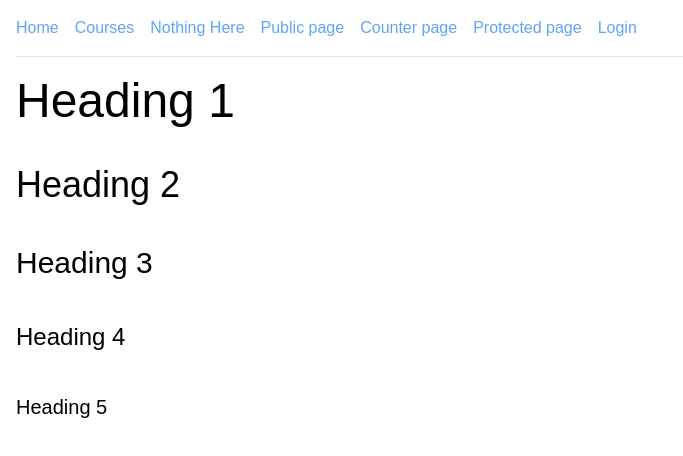
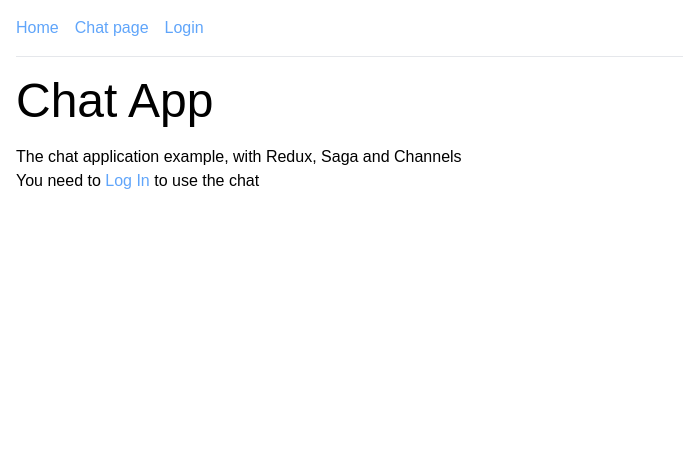
Before and after one commit to turcuciprian/0005_cwc_Chat-app-with-nodejs-redux-and-saga, a React (Create React App) app: page / in a window 1280 px wide. Shown: the top 456 px of the page, without its empty margins (0-683 px from the left). Built offline with nearby package versions, Linux system fonts and the light colour scheme.

Commit message:
server + pages with routing and logic

```diff
--- a/package.json
+++ b/package.json
@@ -12,6 +12,7 @@
     "@types/react": "^18.0.24",
     "@types/react-dom": "^18.0.8",
     "autoprefixer": "^10.4.13",
+    "express": "^4.18.2",
     "postcss": "^8.4.18",
     "react": "^18.2.0",
     "react-dom": "^18.2.0",
@@ -19,6 +20,8 @@
     "react-router-dom": "^6.4.2",
     "react-scripts": "5.0.1",
     "redux-saga": "^1.2.1",
+    "socket.io": "^4.5.3",
+    "socket.io-client": "^4.5.3",
     "typescript": "^4.8.4",
     "web-vitals": "^2.1.4"
   },
--- /dev/null
+++ b/src/pages/Chat/index.tsx
@@ -0,0 +1,16 @@
+import { Link, useParams } from 'react-router-dom'
+import { capitalizeString } from '../../libs/parse';
+import './style.css'
+
+export default function ChatPage() {
+    return (
+        <div>
+            <h2>
+                Chat Page
+            </h2>
+
+            <p>This is a great course. You're gonna love it!</p>
+
+        </div>
+    );
+}
--- a/src/pages/Home/index.tsx
+++ b/src/pages/Home/index.tsx
@@ -1,13 +1,13 @@
+import { Link } from 'react-router-dom';
+import { pathLocations } from '../../routes/path';
 import './style.css'
 
 export default function Home() {
     return (
         <div>
-            <h1>Heading 1</h1>
-            <h2>Heading 2</h2>
-            <h3>Heading 3</h3>
-            <h4>Heading 4</h4>
-            <h5>Heading 5</h5>
+            <h1>Chat App</h1>
+            <p>The chat application example, with Redux, Saga and Channels</p>
+            <p>You need to <Link to={pathLocations.loginPage}>Log In</Link> to use the chat</p>
         </div>
     );
 }
--- a/src/pages/Layout/index.tsx
+++ b/src/pages/Layout/index.tsx
@@ -1,8 +1,12 @@
+import { useDispatch, useSelector } from 'react-redux';
 import { Link, Outlet } from 'react-router-dom'
 import { pathLocations } from '../../routes/path';
+import { clearUser, userState } from '../../store/slices/userSlice';
 import './style.css'
 
 export default function Layout() {
+    const user = useSelector(userState).value
+    const dispatch = useDispatch()
     return (
         <div>
             <nav>
@@ -11,22 +15,10 @@ export default function Layout() {
                         <Link to={pathLocations.layout}>Home</Link>
                     </li>
                     <li>
-                        <Link to={pathLocations.courses}>Courses</Link>
+                        <Link to={pathLocations.chatPage}>Chat page</Link>
                     </li>
                     <li>
-                        <Link to={pathLocations.NoMatch}>Nothing Here</Link>
-                    </li>
-                    <li>
-                        <Link to={pathLocations.publicPage}>Public page</Link>
-                    </li>
-                    <li>
-                        <Link to={pathLocations.counterPage}>Counter page</Link>
-                    </li>
-                    <li>
-                        <Link to={pathLocations.protected}>Protected page</Link>
-                    </li>
-                    <li>
-                        <Link to={pathLocations.loginPage}>Login</Link>
+                        <Link to={pathLocations.loginPage}>{user ? 'Settings' : 'Login'}</Link>
                     </li>
                 </ul>
             </nav>
--- a/src/pages/LoginPage/index.tsx
+++ b/src/pages/LoginPage/index.tsx
@@ -1,12 +1,13 @@
 import { useLocation, useNavigate } from 'react-router-dom'
 import { useAuth } from '../../routes/auth';
 import { pathLocations } from '../../routes/path';
-import { useDispatch } from 'react-redux'
+import { useDispatch, useSelector } from 'react-redux'
 import './style.css'
-import { setUser } from '../../store/slices/userSlice';
+import { clearUser, setUser, userState } from '../../store/slices/userSlice';
 import { sagaSetUserAction } from '../../saga/actions/user';
 
 export function LoginPage() {
+    const user = useSelector(userState).value
     let navigate = useNavigate();
     let location = useLocation();
     let auth = useAuth();
@@ -19,15 +20,14 @@ export function LoginPage() {
 
         let formData = new FormData(event.currentTarget);
         let username = formData.get("username") as string;
-        dispatch(sagaSetUserAction(username,navigate))
-        auth.signin(username, () => {
-            navigate(pathLocations.protected, { replace: true });
-        });
+        dispatch(sagaSetUserAction(username, navigate))
     }
 
     return (
         <div>
-            <h2>Login Page</h2>
+            <h2>{!user ? 'Login Page' : 'Settings'}</h2>
+
+            {user ? <><br /><button onClick={() => { dispatch(clearUser()) }}>Logout</button></> : <div>
                 <p>You must log in to view the page at {from}</p>
 
                 <form onSubmit={handleSubmit}>
@@ -36,6 +36,8 @@ export function LoginPage() {
                     </label>{" "}
                     <button type="submit">Login</button>
                 </form>
+            </div>}
+
         </div>
     );
 }
--- a/src/routes/path.tsx
+++ b/src/routes/path.tsx
@@ -5,9 +5,9 @@ import Courses from "../pages/Courses";
 import CoursesIndex from "../pages/CoursesIndex";
 import Home from "../pages/Home";
 import Layout from '../pages/Layout'
+import ChatPage from '../pages/Chat'
 import { LoginPage } from "../pages/LoginPage";
 import NoMatch from "../pages/NoMatch";
-import { ProtectedPage } from "../pages/Protected";
 import { PublicPage } from "../pages/PublicPage";
 import { RequireAuth } from "../pages/RequireAuth";
 
@@ -22,7 +22,7 @@ export enum pathLocations {
   publicPage = '/public-page',
   counterPage = '/counter-page',
   loginPage = '/login-page',
-  protected = '/protected'
+  chatPage = '/chat-page'
 }
 
 export const routes: RouteObject[] = [
@@ -40,10 +40,10 @@ export const routes: RouteObject[] = [
         ],
       },
       { path: pathLocations.publicPage, element: <PublicPage /> },
+      { path: pathLocations.chatPage, element: <RequireAuth><ChatPage /></RequireAuth> },
       { path: pathLocations.counterPage, element: <CounterPage /> },
       { path: pathLocations.loginPage, element: <LoginPage /> },
       { path: pathLocations.NoMatch, element: <NoMatch /> },
-      { path: pathLocations.protected, element: <RequireAuth><ProtectedPage /></RequireAuth> },
     ],
   },
 ];
--- a/src/saga/sagas/user.ts
+++ b/src/saga/sagas/user.ts
@@ -9,10 +9,10 @@ function* setUserSaga(action: PayloadAction<{ user: string, navigate: NavigateFu
     const user: string = yield new Promise((res) => {
         setTimeout(() => {
             res(action.payload.user)
-        }, 2000);
+        }, 500);
     })
     yield put(setUser(user));
-    yield action.payload.navigate(pathLocations.protected, { replace: true });
+    yield action.payload.navigate(pathLocations.chatPage, { replace: true });
 
 }
 export default function* sagaSetUserHook() {
```
Also changed, not shown: server.js (added, +27 -0 lines), src/pages/Chat/style.css (added), 1 other file (tests, documents, lock files or other folders). Lines whose indentation alone changed are shown as unchanged.
